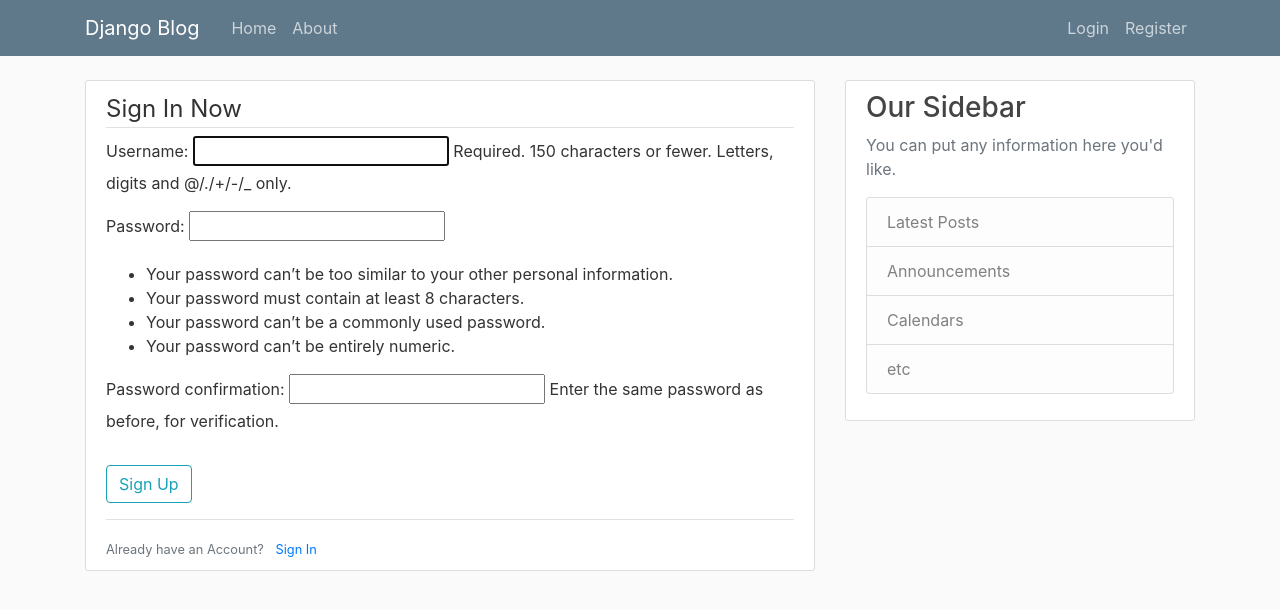
After one commit to MartynChong/ExamScheduling_NEA_Project, a Django app: page /register/ in a window 1280 px wide. The commit adds this page. Shown: the top 610 px of the page. Run offline with Django 3.2, Linux system fonts and the light colour scheme; parts of the project's set-up code (start-up, migrations or seed data) failed here and were passed over; some libraries are stand-ins or nearby versions.

Commit message:
Before Creating AccountCode

```diff
--- a/NEA_Project/settings.py
+++ b/NEA_Project/settings.py
@@ -31,6 +31,7 @@ ALLOWED_HOSTS = []
 # Application definition
 
 INSTALLED_APPS = [
+    'users.apps.UsersConfig',
     'database.apps.DatabaseConfig',
     'django.contrib.admin',
     'django.contrib.auth',
--- a/NEA_Project/urls.py
+++ b/NEA_Project/urls.py
@@ -1,22 +1,9 @@
-"""NEA_Project URL Configuration
-
-The `urlpatterns` list routes URLs to views. For more information please see:
-    https://docs.djangoproject.com/en/3.0/topics/http/urls/
-Examples:
-Function views
-    1. Add an import:  from my_app import views
-    2. Add a URL to urlpatterns:  path('', views.home, name='home')
-Class-based views
-    1. Add an import:  from other_app.views import Home
-    2. Add a URL to urlpatterns:  path('', Home.as_view(), name='home')
-Including another URLconf
-    1. Import the include() function: from django.urls import include, path
-    2. Add a URL to urlpatterns:  path('blog/', include('blog.urls'))
-"""
 from django.contrib import admin
 from django.urls import path, include
+from users import views as user_views
 
 urlpatterns = [
     path('admin/', admin.site.urls),
     path('', include('database.urls')),
+    path('register/', user_views.register, name='register')
 ]
--- a/database/templates/database/base.html
+++ b/database/templates/database/base.html
@@ -41,6 +41,13 @@
     <main role="main" class="container">
         <div class="row">
           <div class="col-md-8">
+            {% if messages %}
+                {% for messages in messages %}
+                    <div class='alert alert-{{ messages.tags }}'>
+                        {{ messages }}
+                    </div>
+                {% endfor %}
+            {% endif %}
             {% block content %}{% endblock %}
           </div>
           <div class="col-md-4">
--- /dev/null
+++ b/users/templates/users/register.html
@@ -0,0 +1,20 @@
+{% extends 'database/base.html' %}
+{% block content %}
+    <div class='content-section'>
+        <form method="POST">
+            {% csrf_token %}
+            <fieldset class="form-group">
+                <legend class="border-bottom mb">Sign In Now</legend>
+                {{ form.as_p }}
+            </fieldset>
+            <div class="form-group">
+                <button class="btn btn-outline-info" type="submit">Sign Up</button>
+            </div>
+        </form>
+        <div class='border-top pt-3'>
+            <small class='text-muted'>
+                Already have an Account? <a class="ml-2" href= "#">Sign In</a>
+            </small>
+        </div>
+    </div>
+{% endblock content %}
--- a/users/views.py
+++ b/users/views.py
@@ -1,3 +1,15 @@
-from django.shortcuts import render
+from django.shortcuts import render, redirect
+from django.contrib.auth.forms import UserCreationForm
+from django.contrib import messages
 
-# Create your views here.
+def register(request):
+    if request.method == "POST":
+        form = UserCreationForm(request.POST)
+        if form.is_valid():
+            form.save()
+            username = form.cleaned_data.get('username') #Checks the form dictionary for username
+            messages.success(request, f'Account created for {username}!')
+            return redirect('database-home')
+    else:
+        form = UserCreationForm()
+    return render(request, 'users/register.html', {'form':form})
```
Also changed, not shown: database/examclass.py (+8 -0 lines), users/forms.py (added, +10 -0 lines).
